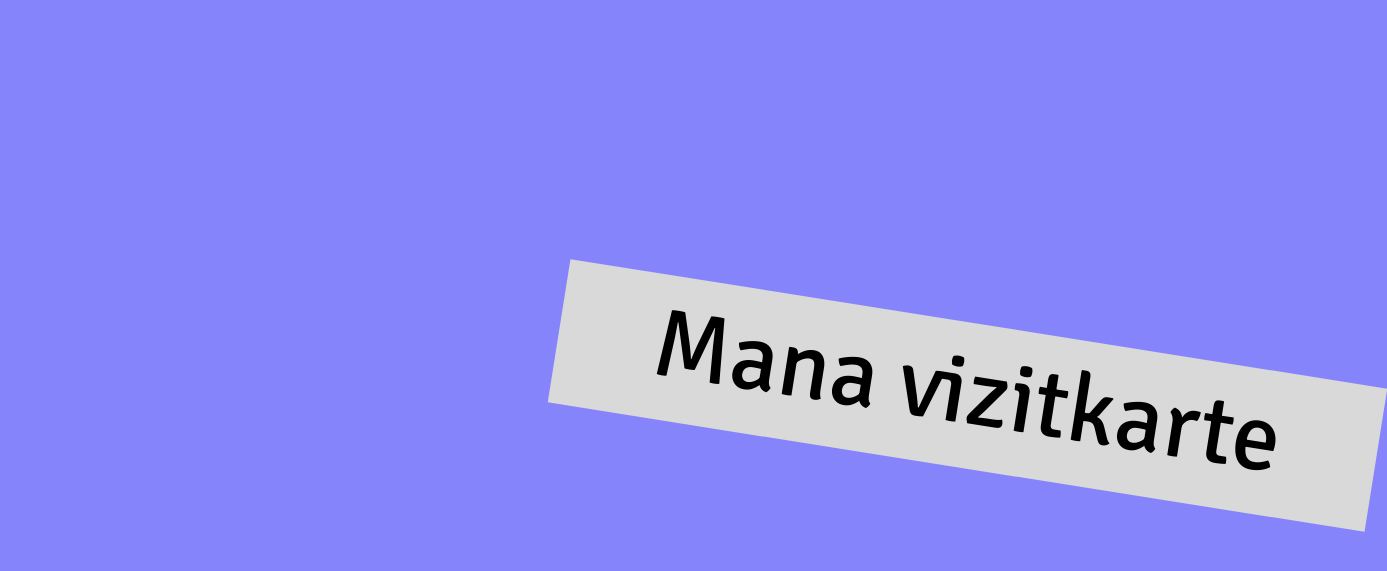
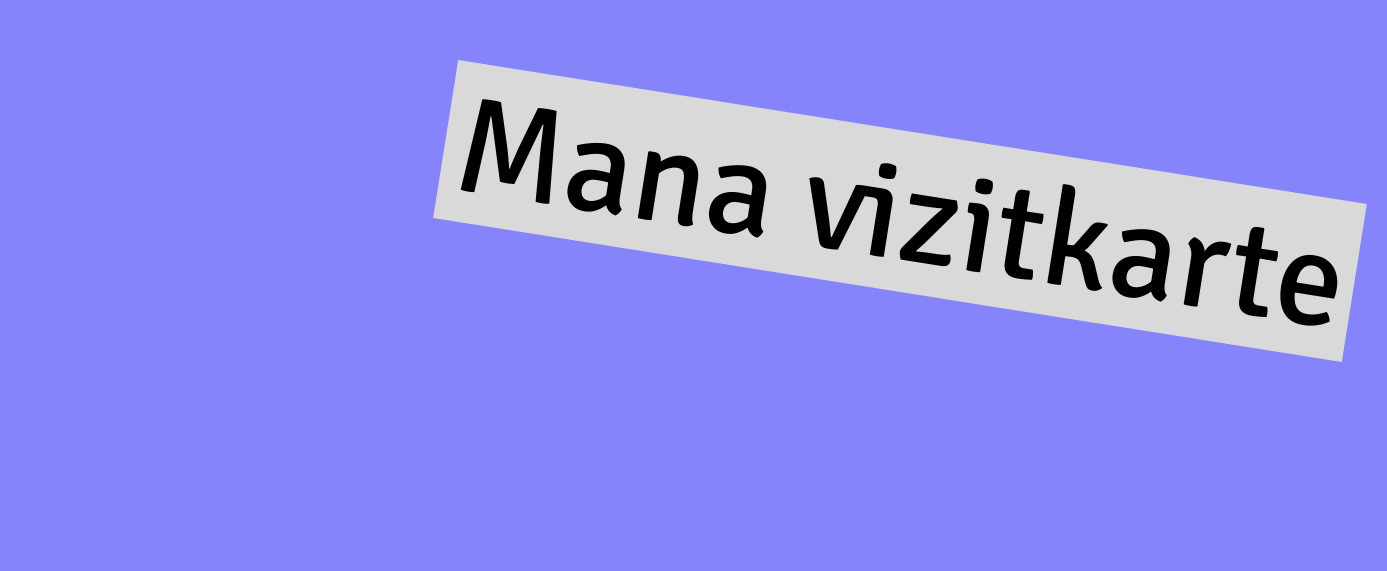
Before and after one commit to kkozemjakins/Vizitikarte, a plain HTML site: page index.html in a window 1280 px wide. Shown: the part 189-760 px from the top of the page, 1387 px wide, since content can reach past the window. Drawn offline with Linux system fonts and the light colour scheme.

Commit message:
index.html updated positon and size

```diff
--- a/css/index.css
+++ b/css/index.css
@@ -11,7 +11,8 @@
     background-color: #8684fb; /*#8784fca3*/
     border: 1px none;
     display: flex;
-    padding: 403.1px 539.7px;
+    width: 100%;
+    text-align: center;
 }
 
 .overlap-group{
@@ -24,12 +25,13 @@
 .rectangle-2{
     background-color: #d9d9d9;
     border : 1px none;
-    height: 145px ;
-    left: 6px;
-    position: absolute ;
-    top: 100px ;
+    height: 20vh;
+    position:fixed;
     transform: rotate(9.01deg);
-    width: 827px ;
+    width: 115vh ;
+    top: 40vh;
+    left: 55vh;
+    margin: auto;
 }
 
 .title  {
@@ -37,17 +39,15 @@
     font-family: var(--font-family-s1gn1ka);
     font-size: var(--font-size-m);
     font-weight: 400;
-    left: 60px ;
-    letter-spacing : 0;
-    position: absolute ;
-    text-align : center ;
-    top :46px ;
-    transform: rotate(9.01deg );
-    width: 719px ;
+    position:fixed;
+    transform: rotate(9.0deg );
+    white-space: nowrap;
+    top: 42vh;
+    left: 56.5vh;
 }
 
 :root{
  --black: rgba(0,0,0,1);
- --font-size-m: 96px;
+ --font-size-m: 17vh;
  --font-family-signika: "Signika";
 }
--- /dev/null
+++ b/css/reset.css
@@ -0,0 +1,43 @@
+html, body, div, span, applet, object, iframe,
+h1, h2, h3, h4, h5, h6, p, blockquote, pre,
+a, abbr, acronym, address, big, cite, code,
+del, dfn, em, img, ins, kbd, q, s, samp,
+small, strike, strong, sub, sup, tt, var,
+b, u, i, center,
+dl, dt, dd, ol, ul, li,
+fieldset, form, label, legend,
+table, caption, tbody, tfoot, thead, tr, th, td,
+article, aside, canvas, details, embed,
+figure, figcaption, footer, header, hgroup,
+menu, nav, output, ruby, section, summary,
+time, mark, audio, video {
+	margin: 0;
+	padding: 0;
+	border: 0;
+	font-size: 100%;
+	font: inherit;
+	vertical-align: baseline;
+}
+/* HTML5 display-role reset for older browsers */
+article, aside, details, figcaption, figure,
+footer, header, hgroup, menu, nav, section {
+	display: block;
+}
+body {
+	line-height: 1;
+}
+ol, ul {
+	list-style: none;
+}
+blockquote, q {
+	quotes: none;
+}
+blockquote:before, blockquote:after,
+q:before, q:after {
+	content: '';
+	content: none;
+}
+table {
+	border-collapse: collapse;
+	border-spacing: 0;
+}
--- a/index.html
+++ b/index.html
@@ -3,6 +3,7 @@
 <head>
     <link href='https://fonts.googleapis.com/css?family=Signika' rel='stylesheet'>
     <link rel="stylesheet" href="css/index.css">
+    <link rel="stylesheet" href="css/reset.css">
     <meta charset="UTF-8">
     <meta http-equiv="X-UA-Compatible" content="IE=edge">
     <meta name="viewport" content="width=device-width, initial-scale=1.0">
```
Also changed, not shown: css/menu.css (+12 -8 lines).
